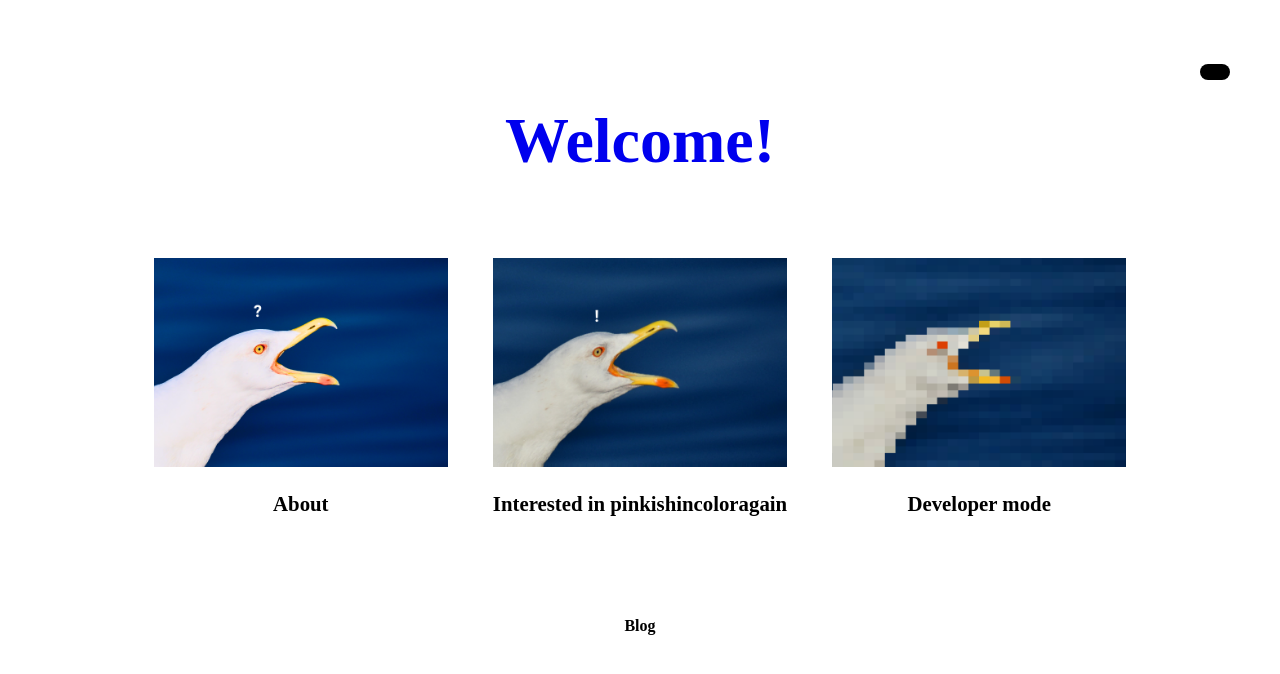
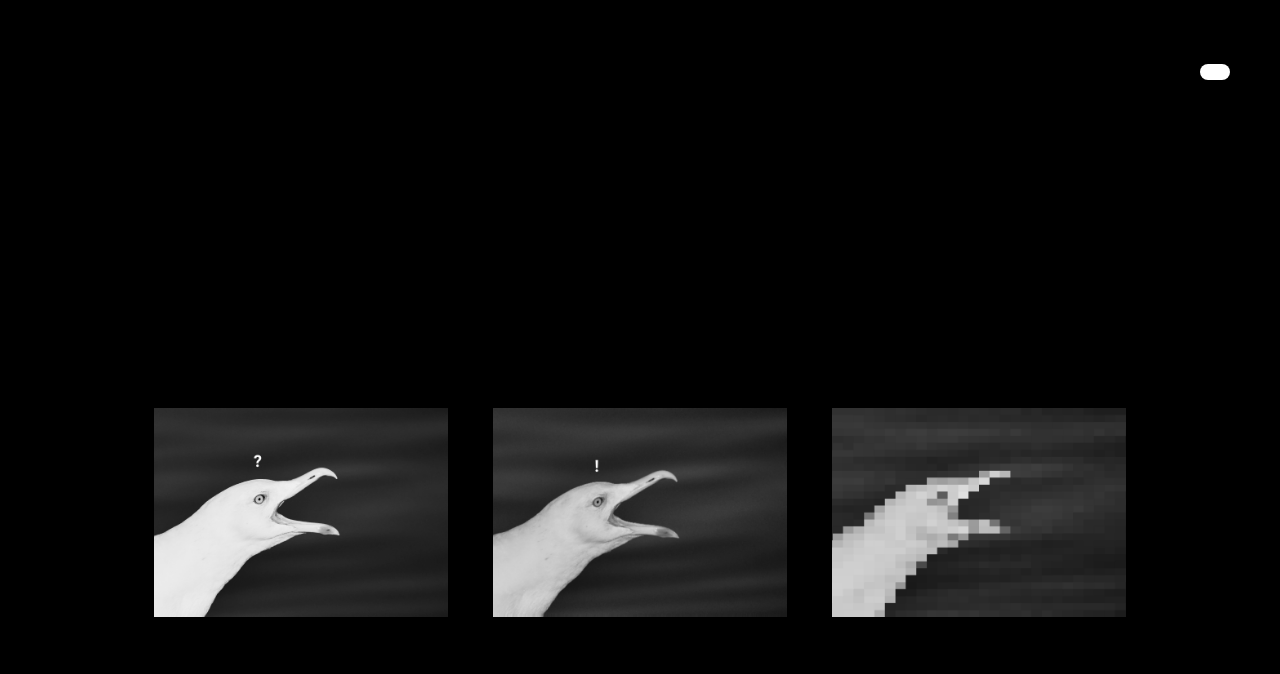
Before and after one commit to pinkishincoloragain/whoami, a React (Create React App) app: page / in a window 1280 px wide. Shown: the top 674 px of the page. Built offline with nearby package versions, Linux system fonts and the light colour scheme; no server answers.

Commit message:
added Landing dark mode, added fish svg

```diff
--- a/src/styles/Landing.scss
+++ b/src/styles/Landing.scss
@@ -2,6 +2,19 @@
   display: flex;
   flex-direction: column;
   background-color: white;
+
+  #fish {
+    stroke-dasharray: 242;
+    stroke-dashoffset: 242;
+    animation: draw 4s ease;
+    animation-fill-mode: forwards;
+
+    @keyframes draw {
+      to {
+        stroke-dashoffset: 0;
+      }
+    }
+  }
 
   .header {
     display: flex;
@@ -26,7 +39,7 @@
       height: 2vh;
       border: 0;
       border-radius: 2vw;
-      background-color: black;
+      background-color: rgb(85, 83, 83);
       // padding-right: 30px;
       &:hover {
         background-color: #ffd400;
@@ -37,6 +50,7 @@
     display: flex;
     margin: auto;
     font-size: 4rem;
+    color: black;
   }
 
   .landing_photos {
@@ -50,6 +64,12 @@
     img {
       max-width: 23vw;
       min-width: 20vw;
+      filter: grayscale(100%);
+      &:hover {
+        filter: grayscale(0%);
+        transition: 0.3s;
+      }
+      transition: 0.8s;
     }
 
     .panel {
--- a/src/views/Landing.js
+++ b/src/views/Landing.js
@@ -1,20 +1,45 @@
-import React from "react";
+import { React, useState } from "react";
 import { Link } from "react-router-dom";
 import about from "assets/about.png";
 import developer from "assets/developer.png";
 import interest from "assets/interest.png";
 import "styles/Landing.scss";
+import fish from "assets/fish.svg";
 
 function Landing() {
+  const [bkgColor, setBkgColor] = useState("black");
+  const [btnColor, setBtnColor] = useState(true);
+
+  function handleClick(e) {
+    e.preventDefault();
+    setBtnColor(!btnColor);
+    if (bkgColor == "black") {
+      setBkgColor("white");
+    } else {
+      setBkgColor("black");
+    }
+  }
+
   return (
-    <div id="full_landing">
+    <div id="full_landing" style={{ backgroundColor: bkgColor }}>
       <div className="mode">
-        <button className="mode_button"></button>
+        {btnColor ? (
+          <button
+            className="mode_button"
+            onClick={handleClick}
+            style={{ backgroundColor: "white" }}></button>
+        ) : (
+          <button
+            className="mode_button"
+            onClick={handleClick}
+            style={{ backgroundColor: "black" }}></button>
+        )}
       </div>
       <div className="header">
         <Link className="link" to="/home">
           <div className="welcome_text">
             <b>Welcome!</b>
+            <img src={fish} className="fish"></img>
           </div>
         </Link>
       </div>
```
Also changed, not shown: src/assets/fish.svg (added).
